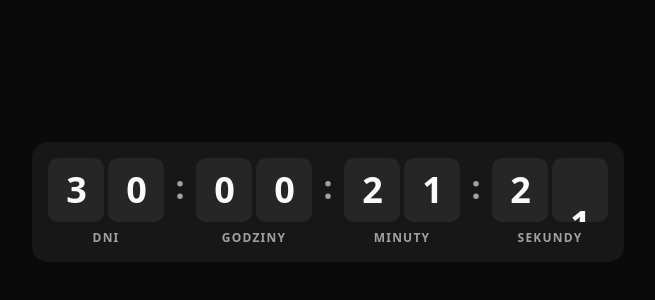
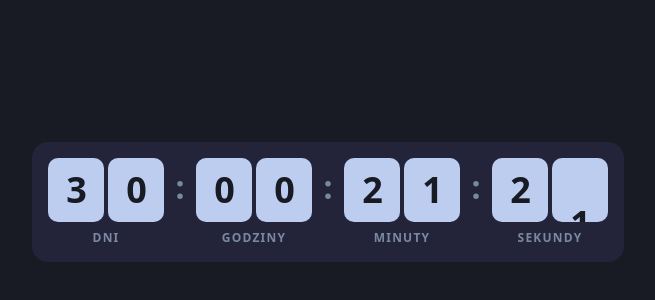
Before and after one commit to Kuba-Walczak/countdown-component, a React (Vite) app: page / in a window 1280 px wide. Shown: the part 198-498 px from the top of the page, without its empty margins (312-967 px from the left). Built offline with nearby package versions, Linux system fonts and the light colour scheme.

Commit message:
feat: added sample shadcn theme

```diff
--- a/src/index.css
+++ b/src/index.css
@@ -28,47 +28,121 @@
 
 @layer base {
   :root {
-    --background: oklch(1 0 0);
-    --foreground: oklch(0.145 0 0);
-    --card: oklch(1 0 0);
-    --card-foreground: oklch(0.145 0 0);
-    --popover: oklch(1 0 0);
-    --popover-foreground: oklch(0.145 0 0);
-    --primary: oklch(0.205 0 0);
-    --primary-foreground: oklch(0.985 0 0);
-    --secondary: oklch(0.97 0 0);
-    --secondary-foreground: oklch(0.205 0 0);
-    --muted: oklch(0.97 0 0);
-    --muted-foreground: oklch(0.556 0 0);
-    --accent: oklch(0.97 0 0);
-    --accent-foreground: oklch(0.205 0 0);
-    --destructive: oklch(0.577 0.245 27.325);
-    --destructive-foreground: oklch(0.985 0 0);
-    --border: oklch(0.922 0 0);
-    --input: oklch(0.922 0 0);
-    --ring: oklch(0.708 0 0);
+    --background: oklch(0.9755 0.0045 258.3245);
+    --foreground: oklch(0.2558 0.0433 268.0662);
+    --card: oklch(0.9341 0.0132 251.5628);
+    --card-foreground: oklch(0.2558 0.0433 268.0662);
+    --popover: oklch(0.9856 0.0278 98.0540);
+    --popover-foreground: oklch(0.2558 0.0433 268.0662);
+    --primary: oklch(0.4815 0.1178 263.3758);
+    --primary-foreground: oklch(0.9856 0.0278 98.0540);
+    --secondary: oklch(0.8567 0.1164 81.0092);
+    --secondary-foreground: oklch(0.2558 0.0433 268.0662);
+    --muted: oklch(0.9202 0.0080 106.5563);
+    --muted-foreground: oklch(0.4815 0.1178 263.3758);
+    --accent: oklch(0.6896 0.0714 234.0387);
+    --accent-foreground: oklch(0.9856 0.0278 98.0540);
+    --destructive: oklch(0.2611 0.0376 322.5267);
+    --border: oklch(0.7791 0.0156 251.1926);
+    --input: oklch(0.6896 0.0714 234.0387);
+    --ring: oklch(0.8567 0.1164 81.0092);
+    --chart-1: oklch(0.4815 0.1178 263.3758);
+    --chart-2: oklch(0.8567 0.1164 81.0092);
+    --chart-3: oklch(0.6896 0.0714 234.0387);
+    --chart-4: oklch(0.7791 0.0156 251.1926);
+    --chart-5: oklch(0.2611 0.0376 322.5267);
+    --sidebar: oklch(0.9341 0.0132 251.5628);
+    --sidebar-foreground: oklch(0.2558 0.0433 268.0662);
+    --sidebar-primary: oklch(0.4815 0.1178 263.3758);
+    --sidebar-primary-foreground: oklch(0.9856 0.0278 98.0540);
+    --sidebar-accent: oklch(0.8567 0.1164 81.0092);
+    --sidebar-accent-foreground: oklch(0.2558 0.0433 268.0662);
+    --sidebar-border: oklch(0.7791 0.0156 251.1926);
+    --sidebar-ring: oklch(0.8567 0.1164 81.0092);
+    --font-sans: ui-sans-serif, system-ui, -apple-system, BlinkMacSystemFont, 'Segoe UI', Roboto, 'Helvetica Neue', Arial, 'Noto Sans', sans-serif, 'Apple Color Emoji', 'Segoe UI Emoji', 'Segoe UI Symbol', 'Noto Color Emoji';
+    --font-serif: ui-serif, Georgia, Cambria, "Times New Roman", Times, serif;
+    --font-mono: ui-monospace, SFMono-Regular, Menlo, Monaco, Consolas, "Liberation Mono", "Courier New", monospace;
     --radius: 0.625rem;
   }
 
   .dark {
-    --background: oklch(0.145 0 0);
-    --foreground: oklch(0.985 0 0);
-    --card: oklch(0.205 0 0);
-    --card-foreground: oklch(0.985 0 0);
-    --popover: oklch(0.205 0 0);
-    --popover-foreground: oklch(0.985 0 0);
-    --primary: oklch(0.985 0 0);
-    --primary-foreground: oklch(0.205 0 0);
-    --secondary: oklch(0.269 0 0);
-    --secondary-foreground: oklch(0.985 0 0);
-    --muted: oklch(0.269 0 0);
-    --muted-foreground: oklch(0.708 0 0);
-    --accent: oklch(0.269 0 0);
-    --accent-foreground: oklch(0.985 0 0);
-    --destructive: oklch(0.396 0.141 25.723);
-    --destructive-foreground: oklch(0.637 0.237 25.331);
-    --border: oklch(0.269 0 0);
-    --input: oklch(0.269 0 0);
-    --ring: oklch(0.439 0 0);
+    --background: oklch(0.2204 0.0198 275.8439);
+    --foreground: oklch(0.9366 0.0129 266.6974);
+    --card: oklch(0.2703 0.0407 281.3036);
+    --card-foreground: oklch(0.9366 0.0129 266.6974);
+    --popover: oklch(0.2703 0.0407 281.3036);
+    --popover-foreground: oklch(0.9097 0.1440 95.1120);
+    --primary: oklch(0.4815 0.1178 263.3758);
+    --primary-foreground: oklch(0.9097 0.1440 95.1120);
+    --secondary: oklch(0.9097 0.1440 95.1120);
+    --secondary-foreground: oklch(0.2703 0.0407 281.3036);
+    --muted: oklch(0.2424 0.0324 281.0890);
+    --muted-foreground: oklch(0.6243 0.0412 262.0375);
+    --accent: oklch(0.8469 0.0524 264.7751);
+    --accent-foreground: oklch(0.2204 0.0198 275.8439);
+    --destructive: oklch(0.5280 0.1200 357.1130);
+    --border: oklch(0.3072 0.0287 281.7681);
+    --input: oklch(0.4815 0.1178 263.3758);
+    --ring: oklch(0.9097 0.1440 95.1120);
+    --chart-1: oklch(0.4815 0.1178 263.3758);
+    --chart-2: oklch(0.9097 0.1440 95.1120);
+    --chart-3: oklch(0.6896 0.0714 234.0387);
+    --chart-4: oklch(0.6243 0.0412 262.0375);
+    --chart-5: oklch(0.5280 0.1200 357.1130);
+    --sidebar: oklch(0.2703 0.0407 281.3036);
+    --sidebar-foreground: oklch(0.9366 0.0129 266.6974);
+    --sidebar-primary: oklch(0.4815 0.1178 263.3758);
+    --sidebar-primary-foreground: oklch(0.9097 0.1440 95.1120);
+    --sidebar-accent: oklch(0.9097 0.1440 95.1120);
+    --sidebar-accent-foreground: oklch(0.2703 0.0407 281.3036);
+    --sidebar-border: oklch(0.3072 0.0287 281.7681);
+    --sidebar-ring: oklch(0.9097 0.1440 95.1120);
+    --font-sans: ui-sans-serif, system-ui, -apple-system, BlinkMacSystemFont, 'Segoe UI', Roboto, 'Helvetica Neue', Arial, 'Noto Sans', sans-serif, 'Apple Color Emoji', 'Segoe UI Emoji', 'Segoe UI Symbol', 'Noto Color Emoji';
+    --font-serif: ui-serif, Georgia, Cambria, "Times New Roman", Times, serif;
+    --font-mono: ui-monospace, SFMono-Regular, Menlo, Monaco, Consolas, "Liberation Mono", "Courier New", monospace;
+    --radius: 0.625rem;
+  }
+
+  @theme inline {
+    --color-background: var(--background);
+    --color-foreground: var(--foreground);
+    --color-card: var(--card);
+    --color-card-foreground: var(--card-foreground);
+    --color-popover: var(--popover);
+    --color-popover-foreground: var(--popover-foreground);
+    --color-primary: var(--primary);
+    --color-primary-foreground: var(--primary-foreground);
+    --color-secondary: var(--secondary);
+    --color-secondary-foreground: var(--secondary-foreground);
+    --color-muted: var(--muted);
+    --color-muted-foreground: var(--muted-foreground);
+    --color-accent: var(--accent);
+    --color-accent-foreground: var(--accent-foreground);
+    --color-destructive: var(--destructive);
+    --color-border: var(--border);
+    --color-input: var(--input);
+    --color-ring: var(--ring);
+    --color-chart-1: var(--chart-1);
+    --color-chart-2: var(--chart-2);
+    --color-chart-3: var(--chart-3);
+    --color-chart-4: var(--chart-4);
+    --color-chart-5: var(--chart-5);
+    --color-sidebar: var(--sidebar);
+    --color-sidebar-foreground: var(--sidebar-foreground);
+    --color-sidebar-primary: var(--sidebar-primary);
+    --color-sidebar-primary-foreground: var(--sidebar-primary-foreground);
+    --color-sidebar-accent: var(--sidebar-accent);
+    --color-sidebar-accent-foreground: var(--sidebar-accent-foreground);
+    --color-sidebar-border: var(--sidebar-border);
+    --color-sidebar-ring: var(--sidebar-ring);
+
+    --font-sans: var(--font-sans);
+    --font-mono: var(--font-mono);
+    --font-serif: var(--font-serif);
+
+    --radius-sm: calc(var(--radius) - 4px);
+    --radius-md: calc(var(--radius) - 2px);
+    --radius-lg: var(--radius);
+    --radius-xl: calc(var(--radius) + 4px);
   }
 }
```
